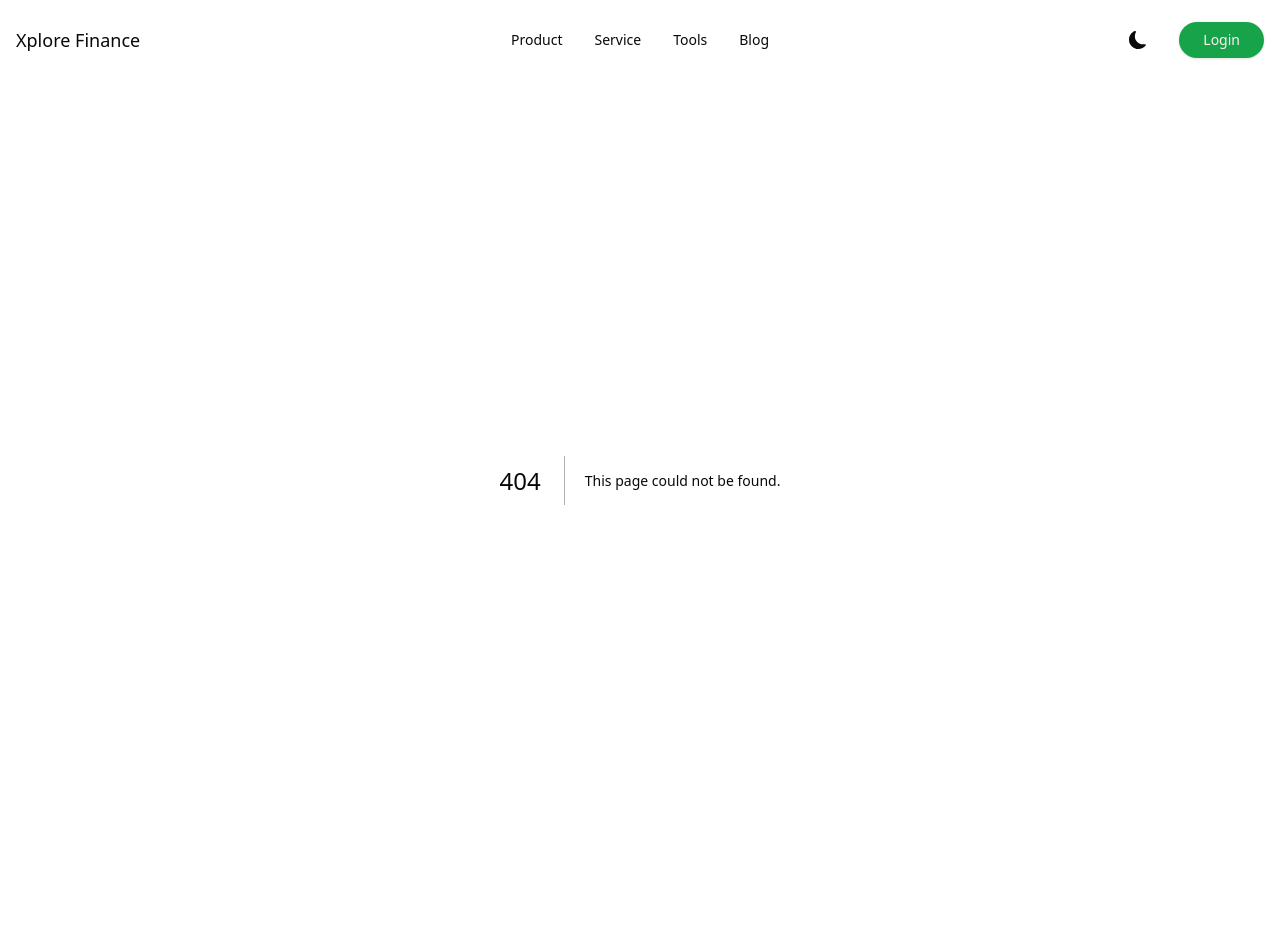
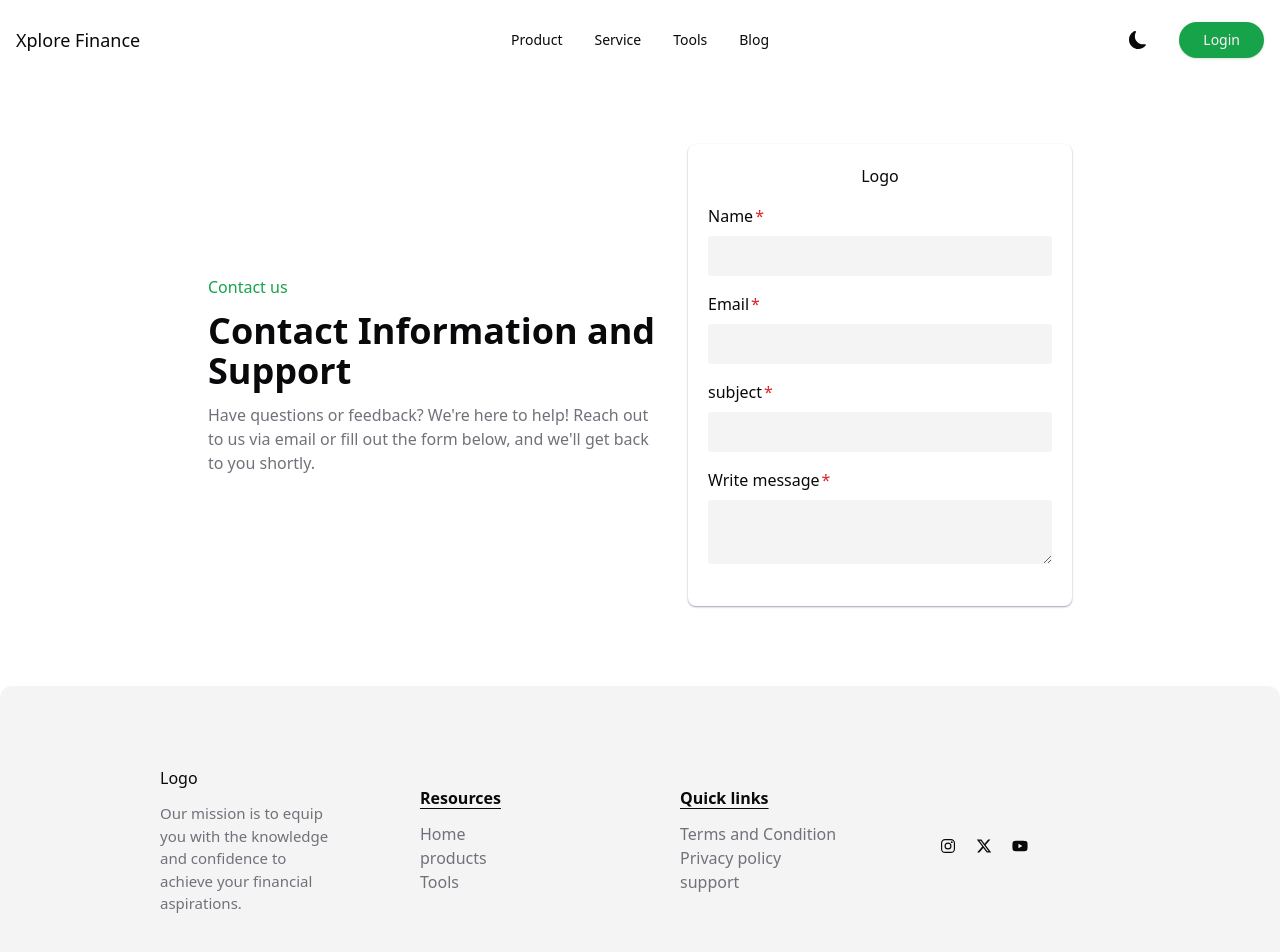
Before and after one commit to arun-murali0/xplore-Finance, a Next.js app: page /support in a window 1280 px wide. Before the commit this address had no page. Shown: the top 952 px of the page. Before the commit the page ends 880 px from the top, so only its background shows below. Built offline with nearby package versions, Linux system fonts and the light colour scheme.

Commit message:
contact page created

```diff
--- a/src/app/layout.tsx
+++ b/src/app/layout.tsx
@@ -7,6 +7,7 @@ import { cn } from "@/lib/utils";
 import Navbar from "@/view/Navbar";
 import { Provider, useSelector } from "react-redux";
 import { RootState, Store } from "@/store/store";
+import Footer from "@/view/Footer";
 
 const inter = Inter({ subsets: ["latin"] });
 
@@ -30,6 +31,7 @@ const Layout: React.FC<{ children: React.ReactNode }> = (
     >
       <Navbar />
       {children}
+      <Footer />
     </body>
   );
 };
--- a/src/app/page.tsx
+++ b/src/app/page.tsx
@@ -3,8 +3,6 @@ import Howorks from "@/view/Howorks";
 import FAQ from "@/view/FAQ";
 import Products from "@/view/Products";
 import Contact from "@/view/contact";
-
-import Footer from "@/view/Footer";
 
 export default function page() {
   return (
@@ -14,7 +12,6 @@ export default function page() {
       <Products />
       <FAQ />
       <Contact />
-      <Footer />
     </div>
   );
 }
--- /dev/null
+++ b/src/app/support/page.tsx
@@ -0,0 +1,9 @@
+import Contact from "@/page/contactDetail";
+
+export default function page() {
+  return (
+    <div>
+      <Contact />
+    </div>
+  );
+}
--- a/src/components/ui/input.tsx
+++ /dev/null
@@ -1,24 +0,0 @@
-import React from 'react';
-
-import { cn } from '@/lib/utils';
-
-export interface InputProps
-  extends React.InputHTMLAttributes<HTMLInputElement> {}
-
-const Input = React.forwardRef<HTMLInputElement, InputProps>(
-  ({ className, type, ...props }, ref) => {
-    return (
-      <input
-        type={type}
-        className={cn(
-          'flex h-10 w-full rounded-md border border-input bg-background px-3 py-2 text-sm ring-offset-background file:border-0 file:bg-transparent file:text-sm file:font-medium placeholder:text-muted-foreground focus-visible:outline-none focus-visible:ring-2 focus-visible:ring-ring focus-visible:ring-offset-2 disabled:cursor-not-allowed disabled:opacity-50'
-        )}
-        ref={ref}
-        {...props}
-      />
-    );
-  }
-);
-Input.displayName = 'Input';
-
-export { Input };
--- a/src/page/auth/Login.tsx
+++ b/src/page/auth/Login.tsx
@@ -64,7 +64,7 @@ export default function Login() {
               <input
                 placeholder="*****"
                 type="password"
-                className="w-full p-2 bg-muted rounded-sm outline-primary-foreground"
+                className="w-full p-2 bg-muted rounded-sm "
                 {...register("password")}
                 onClick={() => trigger("password")}
               />
--- /dev/null
+++ b/src/page/contactDetail.tsx
@@ -0,0 +1,66 @@
+import Container from "@/global/container";
+import Wrapper from "@/global/Wrapper";
+
+export default function contactDetail() {
+  return (
+    <Wrapper className="max-w-5xl">
+      <Container className="mt-16 flex justify-between gap-6 items-center">
+        <section className="flex flex-col">
+          <div className="text-primary mb-3">Contact us</div>
+          <div className="text-4xl font-bold mb-3">
+            Contact Information and Support
+          </div>
+          <div className="text-muted-foreground text-md">
+            {`Have questions or feedback? We're here to help! Reach out to us via
+            email or fill out the form below, and we'll get back to you shortly.`}
+          </div>
+        </section>
+
+        <section>
+          <div className="min-h-fit w-96 p-5 rounded-lg shadow-sm shadow-gray-400">
+            <div className="text-center">Logo</div>
+
+            <div className="my-4">
+              <label htmlFor="Name">
+                Name<span className="text-red-600 ms-[2px]">*</span>
+              </label>
+              <div className="my-2">
+                <input
+                  type="text"
+                  className="w-full p-2 bg-muted rounded-sm "
+                />
+              </div>
+            </div>
+            <div className="my-4">
+              <label htmlFor="email">
+                Email<span className="text-red-600 ms-[2px]">*</span>
+              </label>
+              <div className="my-2">
+                <input
+                  type="email"
+                  className="w-full p-2 bg-muted rounded-sm "
+                />
+              </div>
+            </div>
+            <div className="my-4">
+              <label htmlFor="subject">
+                subject<span className="text-red-600 ms-[2px]">*</span>
+              </label>
+              <div className="my-2">
+                <input type="text" className="w-full p-2 bg-muted rounded-sm" />
+              </div>
+            </div>
+            <div className="my-4">
+              <label htmlFor="message">
+                Write message<span className="text-red-600 ms-[2px]">*</span>
+              </label>
+              <div className="my-2">
+                <textarea className="w-full p-2 bg-muted rounded-sm " />
+              </div>
+            </div>
+          </div>
+        </section>
+      </Container>
+    </Wrapper>
+  );
+}
--- a/src/view/Footer.tsx
+++ b/src/view/Footer.tsx
@@ -3,6 +3,9 @@ import Wrapper from "@/global/Wrapper";
 import Link from "next/link";
 import Image from "next/image";
 import Logo from "../../public/logo.png";
+import { IoLogoInstagram } from "react-icons/io5";
+import { FaXTwitter } from "react-icons/fa6";
+import { FaYoutube } from "react-icons/fa6";
 
 export default function Footer() {
   return (
@@ -23,13 +26,22 @@ export default function Footer() {
           <div>
             <p className="font-bold underline underline-offset-4">Resources</p>
             <ul className="flex flex-col my-3">
-              <Link href="/" className="hover:text-primary">
+              <Link
+                href="/"
+                className="hover:text-primary text-muted-foreground max-w-fit"
+              >
                 Home
               </Link>
-              <Link href="" className="hover:text-primary">
+              <Link
+                href=""
+                className="hover:text-primary text-muted-foreground max-w-fit"
+              >
                 products
               </Link>
-              <Link href="" className="hover:text-primary">
+              <Link
+                href=""
+                className="hover:text-primary text-muted-foreground max-w-fit"
+              >
                 Tools
               </Link>
             </ul>
@@ -39,30 +51,36 @@ export default function Footer() {
               Quick links
             </p>
             <ul className="flex flex-col my-3">
-              <Link href={""} className="hover:text-primary">
-                terms
+              <Link
+                href={""}
+                className="hover:text-primary text-muted-foreground max-w-fit"
+              >
+                Terms and Condition
               </Link>
-              <Link href={""} className="hover:text-primary">
+              <Link
+                href={""}
+                className="hover:text-primary text-muted-foreground max-w-fit"
+              >
                 Privacy policy
               </Link>
-              <Link href={"/"} className="hover:text-primary">
+              <Link
+                href={"/"}
+                className="hover:text-primary text-muted-foreground max-w-fit"
+              >
                 support
               </Link>
             </ul>
           </div>
           <div>
-            <p className="font-bold underline underline-offset-4">
-              Social Link
-            </p>
-            <ul className="flex flex-col my-3">
-              <Link href={""} className="hover:text-primary">
-                Insta
+            <ul className="flex gap-5 my-3">
+              <Link href={""} className="hover:text-primary max-w-fit">
+                <IoLogoInstagram />
               </Link>
-              <Link href={""} className="hover:text-primary ">
-                Twitter
+              <Link href={""} className="hover:text-primary max-w-fit">
+                <FaXTwitter />
               </Link>
-              <Link href={""} className="hover:text-primary">
-                Youtube
+              <Link href={""} className="hover:text-primary max-w-fit">
+                <FaYoutube />
               </Link>
             </ul>
           </div>
--- a/src/view/contact.tsx
+++ b/src/view/contact.tsx
@@ -5,12 +5,12 @@ import Link from "next/link";
 export default function contact() {
   return (
     <Wrapper className="max-w-5xl mx-auto">
-      <Container className="flex text-card bg-foreground w-full justify-center items-center flex-col py-20 rounded-lg">
+      <Container className="flex text-card bg-foreground w-full justify-center items-center flex-col py-10 rounded-lg">
         <div className="text-3xl text-card">Contact us</div>
         <div className="text-muted-foreground text-xl my-3">
           Have questions? We are just a message away!{" "}
           <span className="hover:text-primary underline underline-offset-4 mx-2 text-card">
-            <Link href={""}>{`Let's connect`}</Link>
+            <Link href={"/support"}>{`Let's connect`}</Link>
           </span>
         </div>
       </Container>
```
